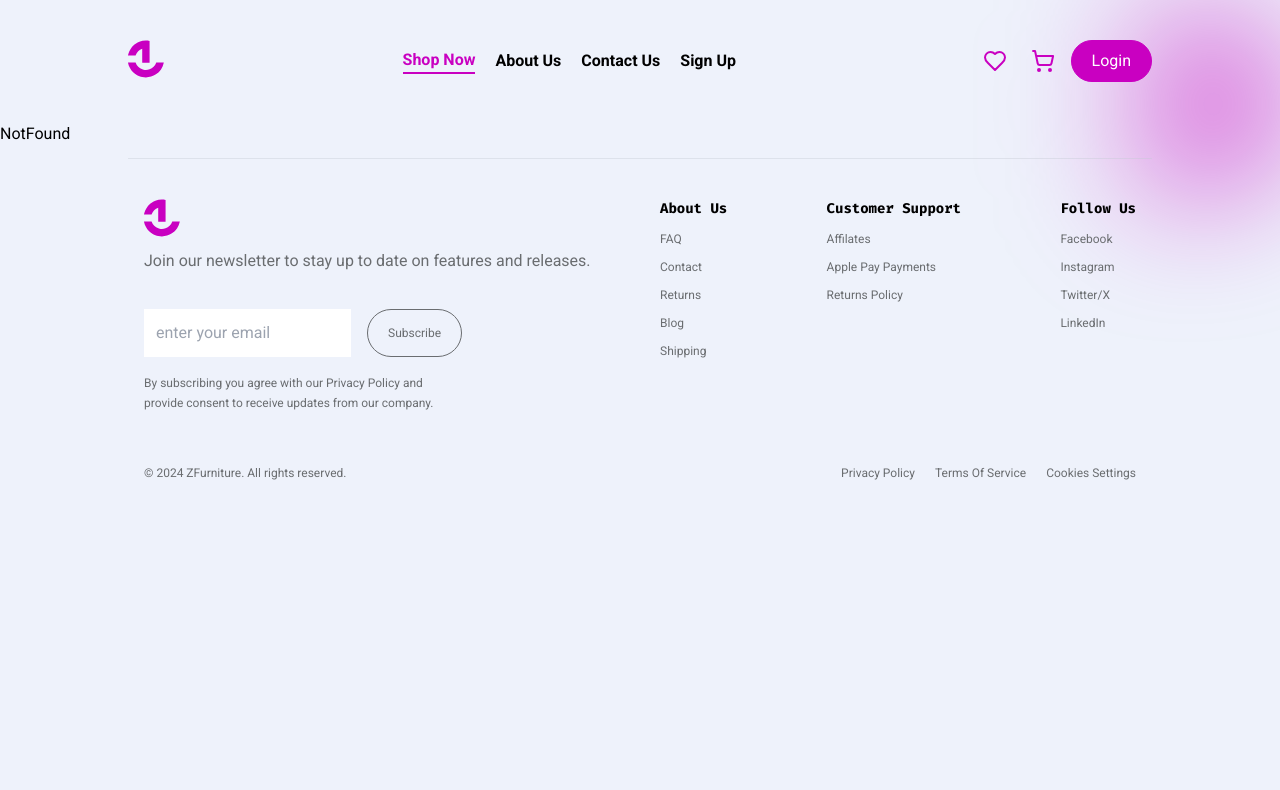
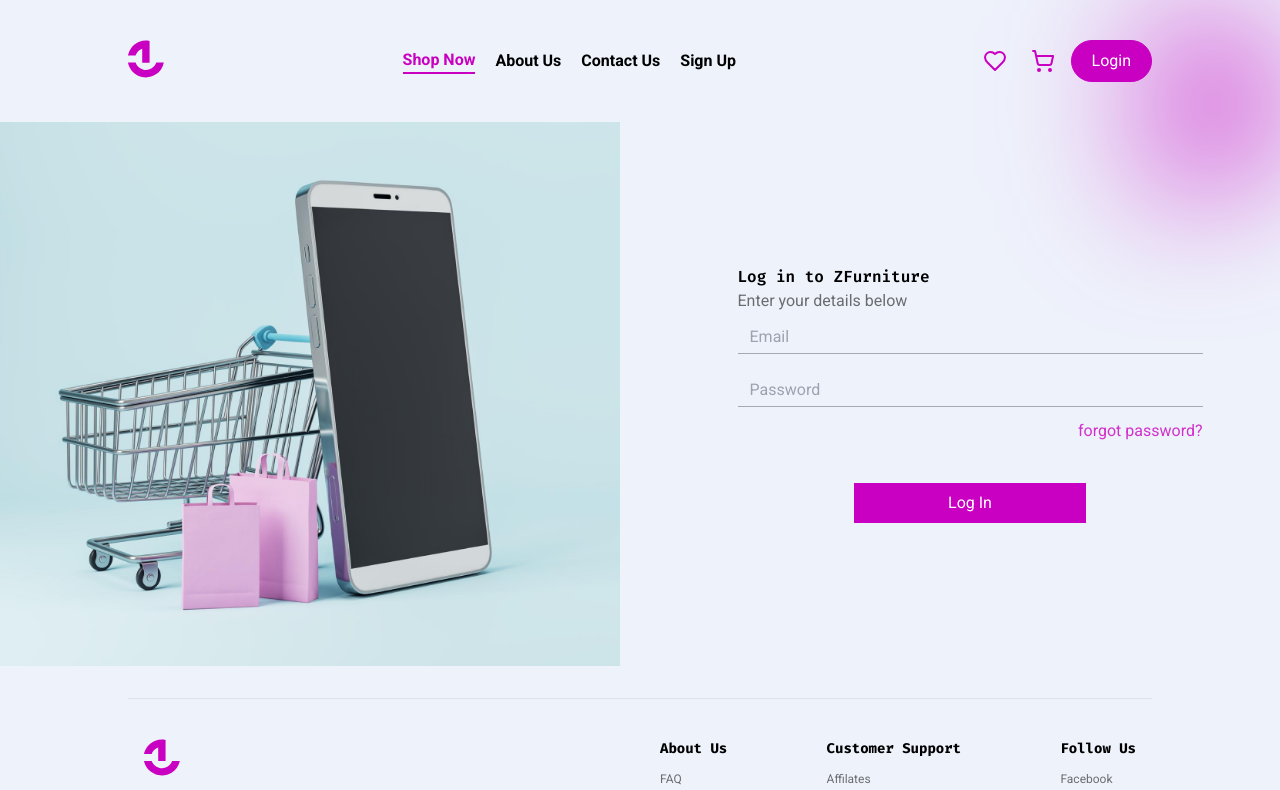
Before and after one commit to efezinoidisi/furniture-app, a Next.js app: page /login in a window 1280 px wide. Before the commit this address had no page. Shown: the top 790 px of the page. Built offline with nearby package versions, Linux system fonts and the light colour scheme.

Commit message:
initial login page

```diff
--- /dev/null
+++ b/src/app/(auth)/layout.tsx
@@ -0,0 +1,19 @@
+import Image from 'next/image';
+
+export default function layout({ children }: { children: React.ReactNode }) {
+  return (
+    <div className='grid md:grid-cols-2 gap-x-10 pb-5'>
+      <div className='hidden md:block w-full'>
+        <Image
+          src={'/assets/images/auth.png'}
+          width={600}
+          height={700}
+          alt=''
+          className='object-cover w-full h-full bg-blend-lighten'
+          unoptimized
+        />
+      </div>
+      {children}
+    </div>
+  );
+}
--- /dev/null
+++ b/src/app/(auth)/login/page.tsx
@@ -0,0 +1,12 @@
+import Login from '@/components/auth/login';
+import React from 'react';
+
+export default function page() {
+  return (
+    <main className='flex flex-col justify-center w-3/4 mx-auto'>
+      <h2 className=''>Log in to ZFurniture</h2>
+      <p className='text-grey-100'>Enter your details below</p>
+      <Login />
+    </main>
+  );
+}
--- /dev/null
+++ b/src/app/(auth)/signup/page.tsx
@@ -0,0 +1,3 @@
+export default function page() {
+  return <div>signup</div>;
+}
--- /dev/null
+++ b/src/components/auth/input.tsx
@@ -0,0 +1,31 @@
+type InputProps = {
+  label: string;
+  type?: string;
+  id: string;
+  placeholder: string;
+  value: string;
+  handleChange: (event: React.ChangeEvent<HTMLInputElement>) => void;
+};
+export default function Input({
+  label,
+  id,
+  placeholder,
+  value,
+  type = 'text',
+  handleChange,
+}: InputProps) {
+  return (
+    <label htmlFor={id} className=''>
+      <span className='sr-only'>{label}</span>
+      <input
+        name={id}
+        type={type}
+        id={id}
+        placeholder={placeholder}
+        value={value}
+        onChange={handleChange}
+        className='w-full border-b border-black/30 py-1 pt-3 focus-within:outline-none focus:border-primary/70 focus:shadow-lg px-3 placeholder:capitalize bg-inherit'
+      />
+    </label>
+  );
+}
--- /dev/null
+++ b/src/components/auth/login.tsx
@@ -0,0 +1,48 @@
+'use client';
+import { useState } from 'react';
+import Input from './input';
+import DefaultButton from '../buttons/default-button';
+import Link from 'next/link';
+
+export default function Login() {
+  const initialValues = {
+    password: '',
+    email: '',
+  };
+  const [formData, setFormData] = useState(initialValues);
+
+  const handleChange = (event: React.ChangeEvent<HTMLInputElement>) => {
+    const { value, name } = event.target;
+    setFormData((prev) => ({ ...prev, [name]: value }));
+  };
+
+  const handleFormSubmit = (event: React.FormEvent<HTMLFormElement>) => {
+    event.preventDefault();
+  };
+  return (
+    <form className='flex flex-col gap-y-3' onSubmit={handleFormSubmit}>
+      <Input
+        id='email'
+        placeholder='email'
+        value={formData.email}
+        handleChange={handleChange}
+        label='email'
+        type='email'
+      />
+      <Input
+        id='password'
+        placeholder='password'
+        value={formData.password}
+        handleChange={handleChange}
+        label='password'
+        type='password'
+      />
+      <Link href={''} className='self-end text-primary/80'>
+        forgot password?
+      </Link>
+      <DefaultButton className='capitalize bg-primary text-white py-2 link w-2/4 self-center mt-7'>
+        log in
+      </DefaultButton>
+    </form>
+  );
+}
--- a/src/components/checkout/shipping-details.tsx
+++ b/src/components/checkout/shipping-details.tsx
@@ -143,8 +143,15 @@ const PaymentForm = () => {
     const { value, name } = event.target;
     setFormData((prev) => ({ ...prev, [name]: value }));
   };
+
+  const handleFormSubmit = (event: React.FormEvent<HTMLFormElement>) => {
+    event.preventDefault();
+  };
   return (
-    <form className='bg-white rounded-xl py-2 px-4 flex flex-col gap-y-3'>
+    <form
+      className='bg-white rounded-xl py-2 px-4 flex flex-col gap-y-3'
+      onSubmit={handleFormSubmit}
+    >
       <LabelledInput
         id='fullName'
         placeholder='enter your full name'
```
Also changed, not shown: public/assets/images/auth.png (added).
